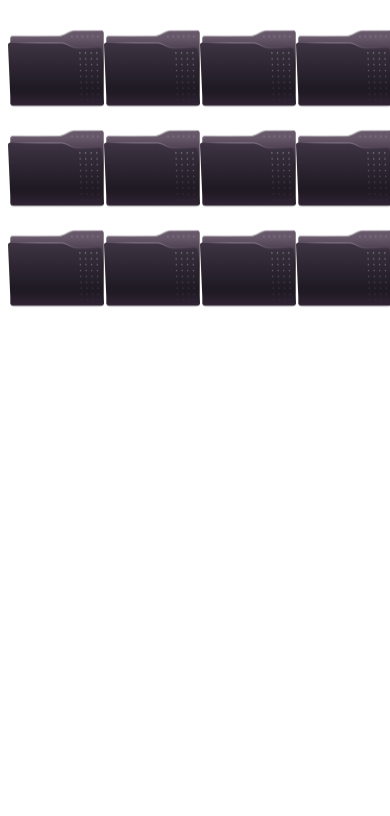
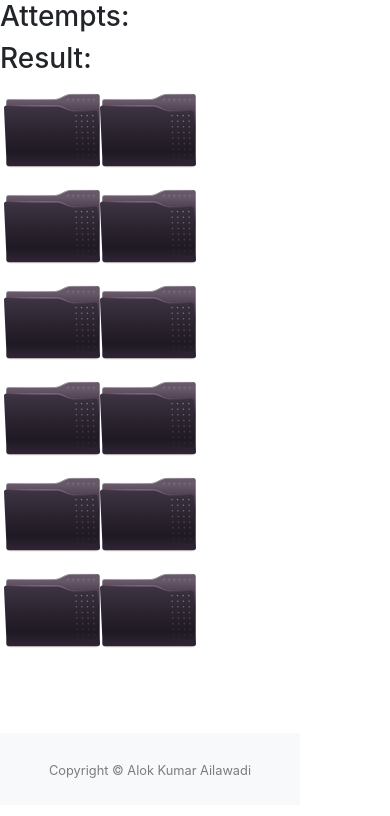
Before and after one commit to alok-ailawadi/memorygame, a plain HTML site: page index.html in a window 390 px wide. Drawn offline with nearby package versions, Linux system fonts and the light colour scheme.

Commit message:
making it responsive

```diff
--- a/app.js
+++ b/app.js
@@ -58,6 +58,8 @@ document.addEventListener('DOMContentLoaded', () =>{
     var cardChosenId = [];
     var cardsWon = [];
     var resultDisplay  = document.querySelector('#result');
+    var attemptDisplay  = document.querySelector('#attempts');
+    var attempts = 0;
 
 //create your board
     function createBoard() {
@@ -83,17 +85,20 @@ document.addEventListener('DOMContentLoaded', () =>{
             cards[cardOptionTwo].setAttribute('src', 'images/reel.png')
             cardsWon.push(cardsChosen);
             alert("It's a match");
+            attempts++;
         }else {
             cards[cardOptionOne].setAttribute('src', 'images/black-icon.png')
             cards[cardOptionTwo].setAttribute('src', 'images/black-icon.png')
             alert('Sorry try again')
+            attempts++;
         }
-        //reset the chosen arrau
+        //reset the chosen array
         cardsChosen = [];
         cardChosenId = [];
         resultDisplay.textContent = cardsWon.length;
+        attemptDisplay.textContent = attempts;
         if(cardsWon.length === cardArray.length/2){
-            resultDisplay.textContent = 'Congratulations on winning the game';
+            resultDisplay.textContent = 'Congratulations on winning the game in ' + attempts +' attempts';
         }
     }
 
--- a/index.html
+++ b/index.html
@@ -1,16 +1,29 @@
 <!DOCTYPE html>
+
 <html lang="en">
 <head>
     <meta charset="UTF-8">
+    <meta name="viewport" content="width=device-width, initial-scale=1.0">
     <title>Memory Game</title>
+    <link rel="stylesheet" href="https://stackpath.bootstrapcdn.com/bootstrap/4.4.1/css/bootstrap.min.css" integrity="sha384-Vkoo8x4CGsO3+Hhxv8T/Q5PaXtkKtu6ug5TOeNV6gBiFeWPGFN9MuhOf23Q9Ifjh" crossorigin="anonymous">
     <link rel="stylesheet" href="style.css"/>
+    <script src="https://code.jquery.com/jquery-3.4.1.slim.min.js" integrity="sha384-J6qa4849blE2+poT4WnyKhv5vZF5SrPo0iEjwBvKU7imGFAV0wwj1yYfoRSJoZ+n" crossorigin="anonymous"></script>
+    <script src="https://cdn.jsdelivr.net/npm/popper.js@1.16.0/dist/umd/popper.min.js" integrity="sha384-Q6E9RHvbIyZFJoft+2mJbHaEWldlvI9IOYy5n3zV9zzTtmI3UksdQRVvoxMfooAo" crossorigin="anonymous"></script>
+    <script src="https://stackpath.bootstrapcdn.com/bootstrap/4.4.1/js/bootstrap.min.js" integrity="sha384-wfSDF2E50Y2D1uUdj0O3uMBJnjuUD4Ih7YwaYd1iqfktj0Uod8GCExl3Og8ifwB6" crossorigin="anonymous"></script>
     <script src="app.js" charset="utf-8"></script>
 </head>
-<body>
+<body class="main">
+<div>
+    <h3>Attempts: <span id="attempts"></span></h3>
+    <h3>Result: <span id="result"> </span></h3>
 
-<h3><span id="result"></span></h3>
-<div class="grid"></div>
-
+    <div class="grid"></div>
+    <footer id="sds" class="py-4 bg-light text-black-50 flex-footer">
+        <div class="container text-center">
+            <small>Copyright &copy; Alok Kumar Ailawadi</small>
+        </div>
+    </footer>
+</div>
 </body>
 
 </html>
--- a/style.css
+++ b/style.css
@@ -1,6 +1,53 @@
+.main{
+    display: flex;
+    flex-direction: row;
+    align-content: flex-start;
+    justify-content: center;
+    flex-wrap: nowrap;
+    height: 1800px;
+    width: 1000px;
+}
+
 .grid{
     display: flex;
-    flex-wrap: wrap;
-    height: 300px;
+    flex-flow : row wrap;
+    height: 400px;
     width: 400px;
+    justify-content: center;
+    align-items: center;
 }
+
+.flex-footer{
+    display: flex;
+    width:500px;
+    justify-content: center;
+    align-content: center;
+}
+
+@media only screen and (max-width: 600px) {
+    .grid {
+        display: flex;
+        flex-flow : row wrap;
+        height: 650px;
+        width: 200px;
+        justify-content: center;
+        align-content: flex-start;
+
+
+    }
+    .flex-footer{
+        display: flex;
+        width:300px;
+        justify-content: center;
+        align-content: flex-start;
+    }
+    .main{
+        display: flex;
+        flex-direction: row;
+        align-content: stretch;
+        justify-content: stretch;
+        flex-wrap: nowrap;
+        height: 1000px;
+        width: 200px;
+    }
+}
```
Also changed, not shown: 1 other file.
